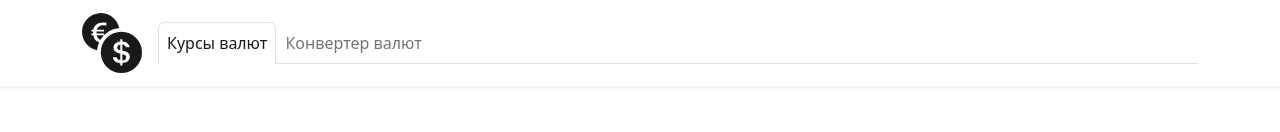
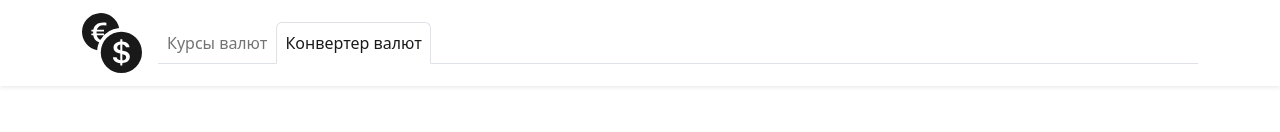
Before and after one commit to asenka0301/currency-converter, a React (Create React App) app: page /currencyConverter in a window 1280 px wide. Shown: the top 132 px of the page. Built offline with nearby package versions, Linux system fonts and the light colour scheme.

Commit message:
fix(Navigation): fix routing

```diff
--- a/src/components/Navigation.jsx
+++ b/src/components/Navigation.jsx
@@ -1,5 +1,5 @@
 import React from 'react';
-import { Link } from 'react-router-dom';
+import { NavLink } from 'react-router-dom';
 import { useTranslation } from 'react-i18next';
 import {
   Navbar,
@@ -18,15 +18,13 @@ const Navigation = () => {
         </Navbar.Brand>
         <Nav
           variant="tabs"
-          defaultActiveKey="/"
           className="w-100 me-auto my-2 my-lg-0"
-          style={{ maxHeight: '100px' }}
         >
           <Nav.Item>
-            <Nav.Link href="/">{t('currencyRates')}</Nav.Link>
+            <Nav.Link as={NavLink} to="/">{t('currencyRates')}</Nav.Link>
           </Nav.Item>
           <Nav.Item>
-            <Nav.Link eventKey="/currencyConverter" as={Link} to="/currencyConverter">{t('currencyConverter')}</Nav.Link>
+            <Nav.Link as={NavLink} to="/currencyConverter">{t('currencyConverter')}</Nav.Link>
           </Nav.Item>
         </Nav>
       </Container>
```
